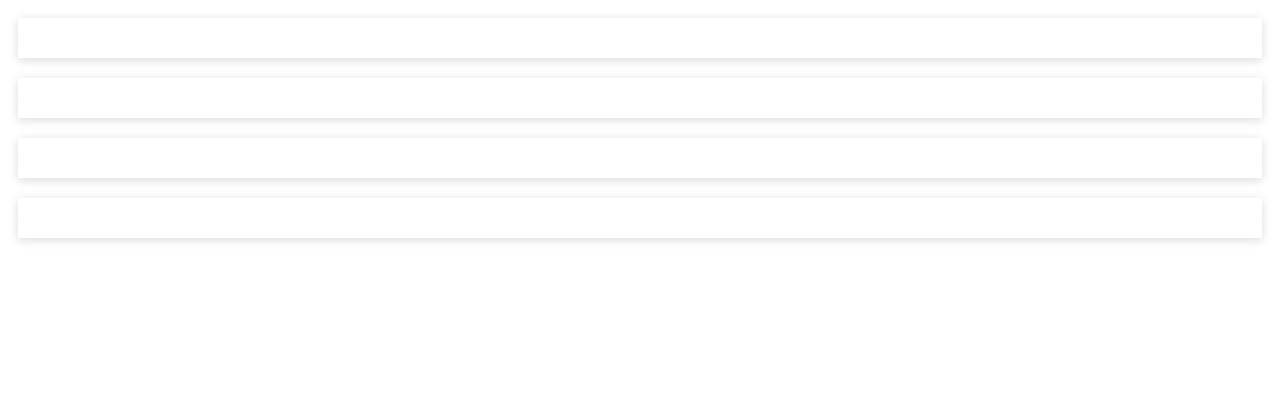
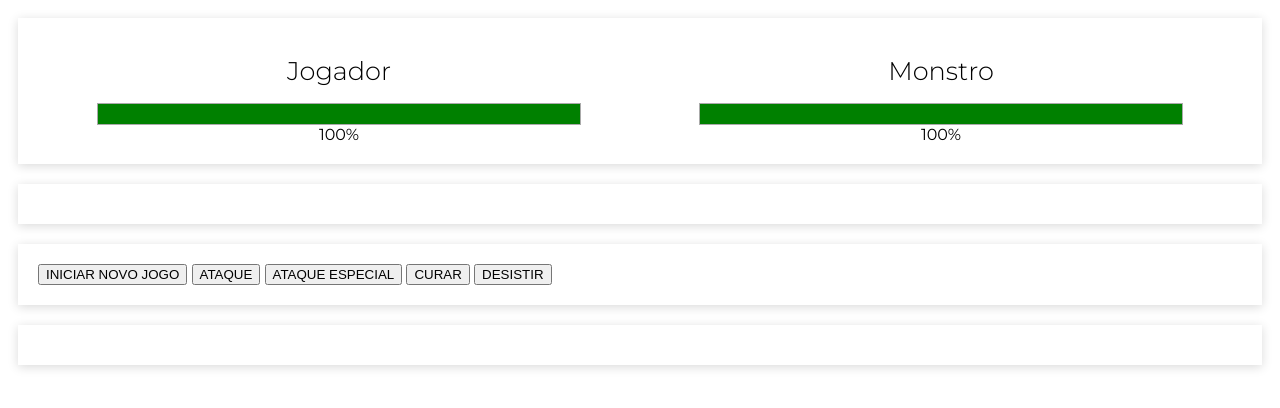
Before and after one commit to marcusguima/curso-vuejs, a plain HTML site: page projeto-01-monstro/index.html in a window 1280 px wide. Drawn offline with nearby package versions, Linux system fonts and the light colour scheme.

Commit message:
Implementação do Painel de Pontuações e dos Botões

```diff
--- a/projeto-01-monstro/app.js
+++ b/projeto-01-monstro/app.js
@@ -1,6 +1,9 @@
 new Vue({
     el:'#app',
     data:{
+        playerLife: 100,
+        monsterLife: 100,
+
 
     },
     computed:{
--- a/projeto-01-monstro/index.html
+++ b/projeto-01-monstro/index.html
@@ -12,6 +12,21 @@
 
 <div id="app">
     <div class="panel scores">
+        <div class="score">
+            <h1>Jogador</h1>
+            <div class="life-bar">
+            <div class="life" :class="{danger: playerLife <= 20}" :style="{width: playerLife + '%'}"></div>
+            </div>
+            <div>{{ playerLife }}%</div>
+        </div>
+
+        <div class="score">
+            <h1>Monstro</h1>
+            <div class="life-bar">
+                <div class="life" :class="{danger: monsterLife <= 20}" :style="{width: monsterLife + '%'}"></div>
+            </div>
+            <div>{{ monsterLife }}%</div>
+        </div>
 
     </div>
 
@@ -20,7 +35,21 @@
     </div>
 
     <div class="panel buttons">
-
+        <button id="btnNewGame">
+            INICIAR NOVO JOGO
+        </button>
+        <button id="btnAtack">
+            ATAQUE
+        </button>
+        <button id="btnSAtack">
+            ATAQUE ESPECIAL
+        </button>
+        <button id="btnHeal">
+            CURAR
+        </button>
+        <button id="btnQuit">
+            DESISTIR
+        </button>
     </div>
 
     <div class="panel logs">
--- a/projeto-01-monstro/styles.css
+++ b/projeto-01-monstro/styles.css
@@ -13,3 +13,43 @@ html{
     padding: 20px;
     box-shadow: 0 2px 10px rgba(0, 0, 0, 0.15);
 }
+
+/* Área de Pontos */
+
+.scores{
+    display: flex;
+}
+
+.score{
+    flex: 1;               /* permite crescer e ocupar a tela inteira */
+    display: flex;
+    flex-direction: column;  /* itens um em baixo do outro */
+
+    /* centralização dos itens */
+    justify-content: center;
+    align-items: center;
+
+}
+
+.score h1 {
+    font-weight: 300;
+    font-size: 1.6rem;
+}
+
+.life-bar {
+    width: 80%;
+    height: 20px;
+    border: 1px solid #AAA;
+}
+
+.life-bar .life {
+    display: flex;
+    justify-content: center;
+    height: 100%;
+    width: 100%;
+    background-color: green;
+}
+
+.life-bar .life.danger {
+    background-color: red;
+}
```
